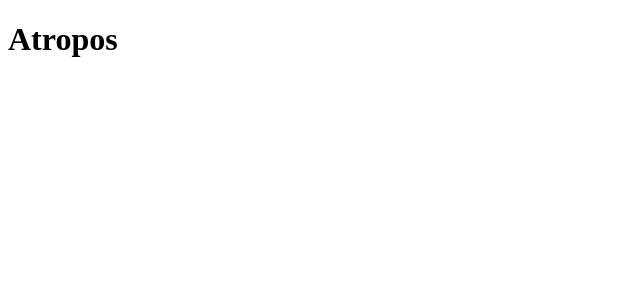
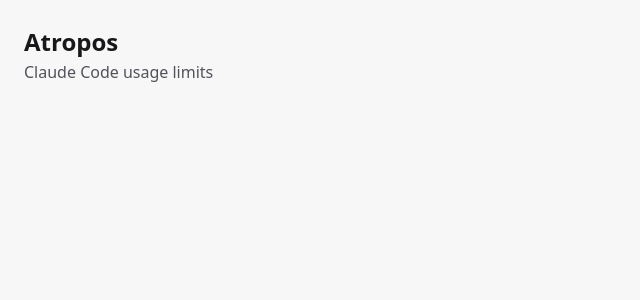
Before and after one commit to YoanCuervo/Atropos, a React (Vite) app in the folder src/renderer/: page / in a window 1280 px wide. Shown: the top 300 px of the page, without its empty margins (0-640 px from the left). Built offline with nearby package versions, Linux system fonts and the light colour scheme.

Commit message:
feat(renderer): add base styles and page layout

```diff
--- a/src/renderer/src/App.jsx
+++ b/src/renderer/src/App.jsx
@@ -1,8 +1,12 @@
 function App() {
   return (
-    <main>
-      <h1>Atropos</h1>
-    </main>
+    <>
+      <header className="app-header">
+        <h1 className="app-header__title">Atropos</h1>
+        <p className="app-header__subtitle">Claude Code usage limits</p>
+      </header>
+      <main className="app-main"></main>
+    </>
   );
 }
 
--- a/src/renderer/src/main.jsx
+++ b/src/renderer/src/main.jsx
@@ -1,3 +1,5 @@
+import "./styles/app.css";
+
 import { StrictMode } from "react";
 import { createRoot } from "react-dom/client";
 import App from "./App";
--- /dev/null
+++ b/src/renderer/src/styles/app.css
@@ -0,0 +1,87 @@
+:root {
+  color-scheme: light dark;
+
+  --color-background: #f7f7f8;
+  --color-surface: #ffffff;
+  --color-border: #d4d4d8;
+  --color-text: #18181b;
+  --color-text-muted: #52525b;
+  --color-focus: #1d4ed8;
+  --color-gauge-track: #e4e4e7;
+  --color-gauge-comfortable: #15803d;
+  --color-gauge-warning: #b45309;
+  --color-gauge-critical: #b91c1c;
+
+  --font-family: system-ui, "Segoe UI", sans-serif;
+  --font-size-small: 0.875rem;
+  --font-size-body: 1rem;
+  --font-size-title: 1.5rem;
+  --font-size-percentage: 2rem;
+
+  --space-small: 0.5rem;
+  --space-medium: 1rem;
+  --space-large: 1.5rem;
+  --radius: 0.5rem;
+}
+
+@media (prefers-color-scheme: dark) {
+  :root {
+    --color-background: #18181b;
+    --color-surface: #27272a;
+    --color-border: #3f3f46;
+    --color-text: #f4f4f5;
+    --color-text-muted: #a1a1aa;
+    --color-focus: #93c5fd;
+    --color-gauge-track: #3f3f46;
+    --color-gauge-comfortable: #4ade80;
+    --color-gauge-warning: #fbbf24;
+    --color-gauge-critical: #f87171;
+  }
+}
+
+*,
+*::before,
+*::after {
+  box-sizing: border-box;
+}
+
+body {
+  margin: 0;
+  font-family: var(--font-family);
+  font-size: var(--font-size-body);
+  line-height: 1.5;
+  color: var(--color-text);
+  background: var(--color-background);
+}
+
+:focus-visible {
+  outline: 3px solid var(--color-focus);
+  outline-offset: 2px;
+}
+
+@media (prefers-reduced-motion: reduce) {
+  *,
+  *::before,
+  *::after {
+    transition: none !important;
+    animation: none !important;
+  }
+}
+
+.app-header {
+  padding: var(--space-large) var(--space-large) 0;
+}
+
+.app-header__title {
+  margin: 0;
+  font-size: var(--font-size-title);
+}
+
+.app-header__subtitle {
+  margin: 0;
+  color: var(--color-text-muted);
+}
+
+.app-main {
+  padding: var(--space-large);
+}
```
